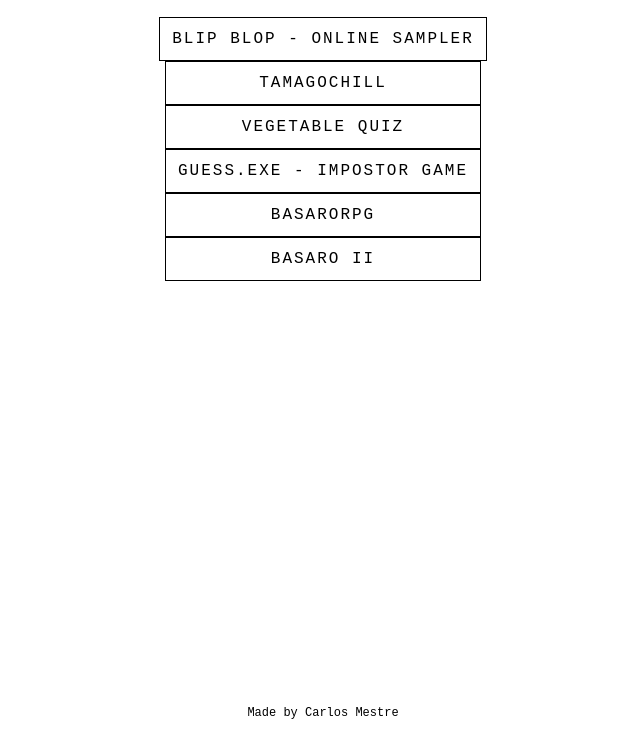
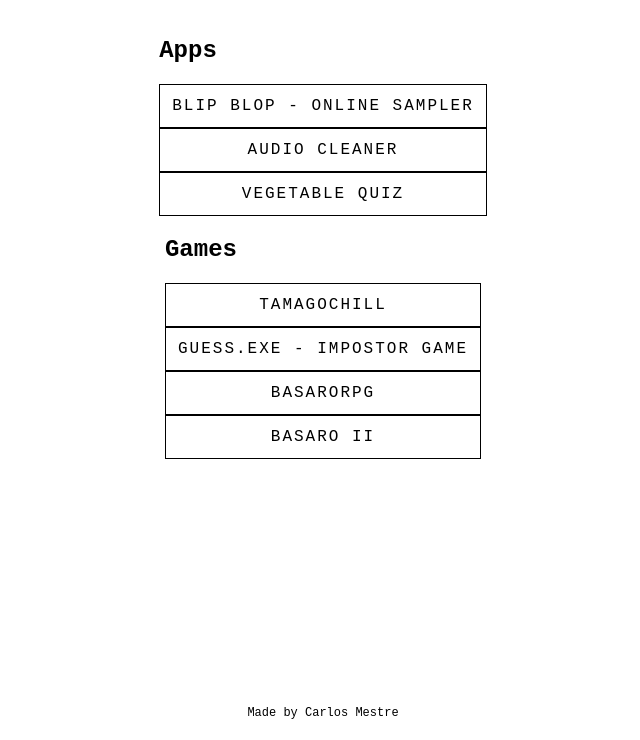
Before and after one commit to CarlosMestre1997/carlosmestre1997.github.io, a plain HTML site: page index.html in a window 1280 px wide. Shown: the part 60-800 px from the top of the page, without its empty margins (317-957 px from the left). Drawn offline with Linux system fonts and the light colour scheme.

Commit message:
Update index.html

```diff
--- a/index.html
+++ b/index.html
@@ -66,12 +66,15 @@
 <body>
   <h1>Mestre's Workshop</h1>
   <div class="Apps">
+    <h2>Apps</h2>
     <a href="https://blip-blop.vercel.app/">Blip Blop - Online Sampler</a>
+    <a href="https://audiocleaner.site/">Audio Cleaner</a>
+    <a href="https://carlosmestre1997.github.io/SSQuiz/">Vegetable Quiz</a>
   </div>
   <div class="Games">
+    <h2>Games</h2>
     <a href="https://carlosmestre1997.github.io/tamachill/">Tamagochill</a>
-    <a href="https://carlosmestre1997.github.io/tamachill/">Vegetable Quiz</a>
-    <a href="https://carlosmestre1997.github.io/tamachill/">Guess.exe - impostor game</a>
+    <a href="https://guess-exe.vercel.app/">Guess.exe - impostor game</a>
     <a href="https://carlosmestre1997.github.io/BasaroRPG/">BasaroRPG</a>
     <a href="https://carlosmestre1997.github.io/BasaroRPG-II/">Basaro II</a>
   </div>
```
